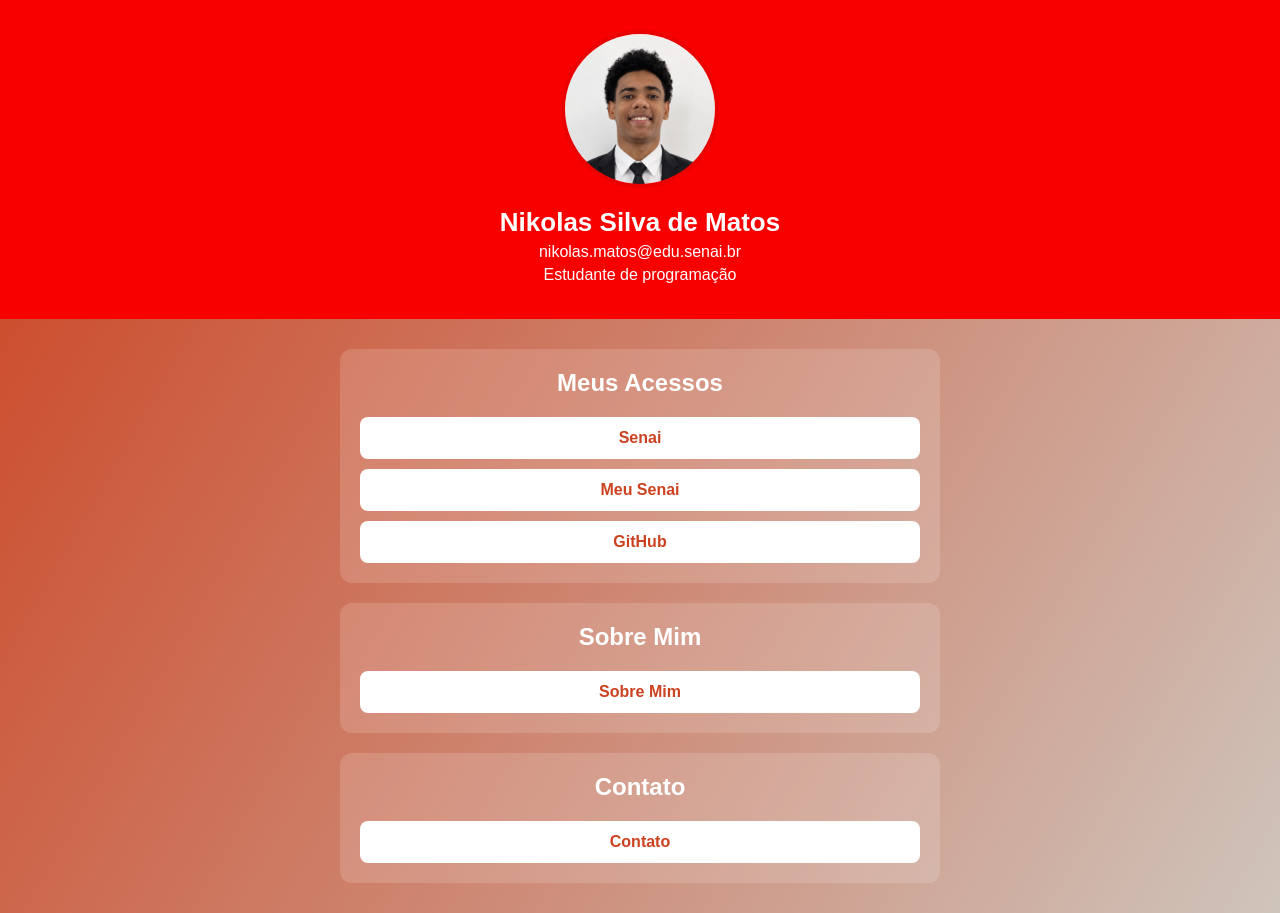
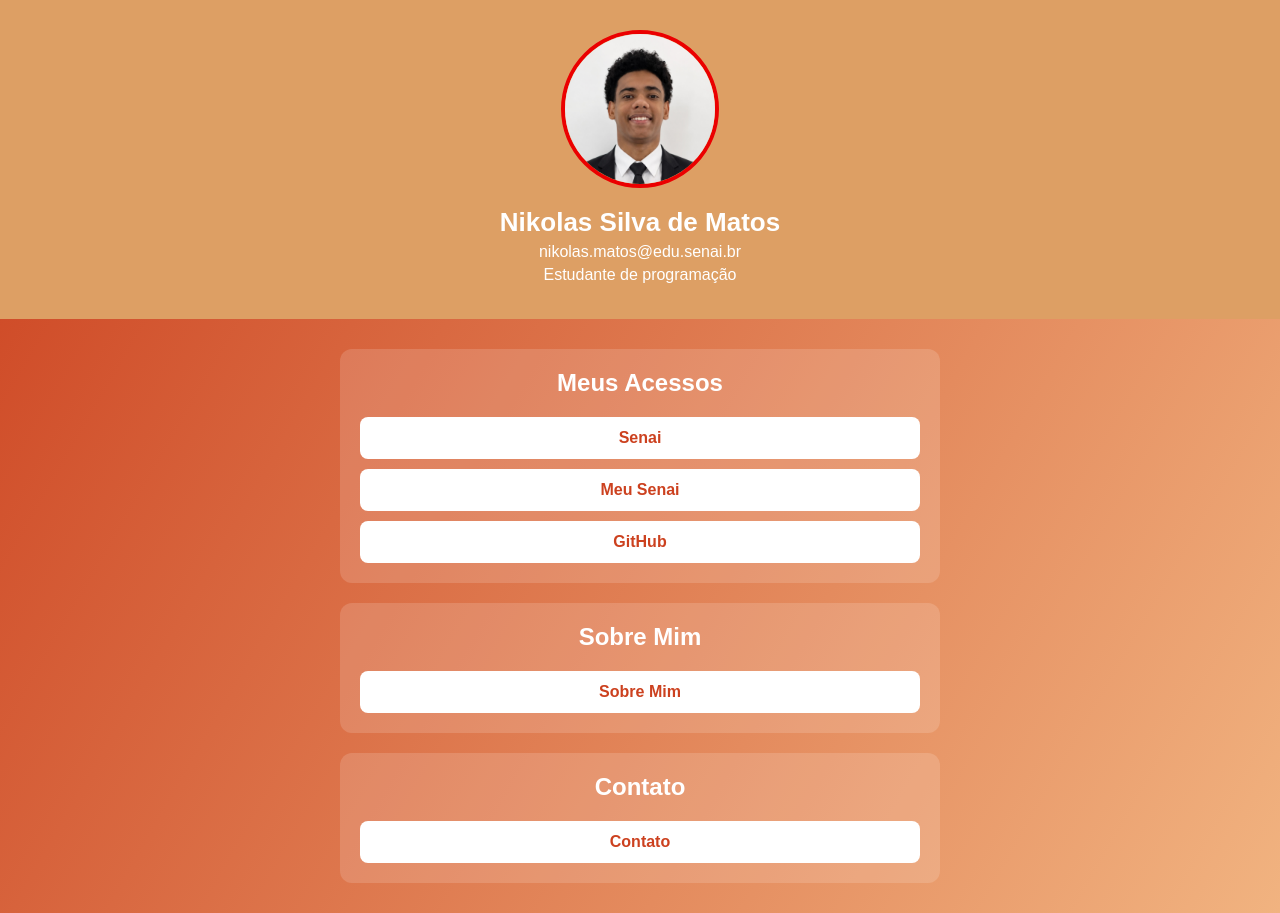
Before and after one commit to nikolasmatos-bit/aitividade.impossivel, a plain HTML site: page index.html in a window 1280 px wide. Shown: the top 913 px of the page. Drawn offline with Linux system fonts and the light colour scheme.

Commit message:
Atividade_do_site

```diff
--- a/css/stytle.css
+++ b/css/stytle.css
@@ -5,7 +5,7 @@
 body {
 margin: 0;
 font-family: Arial, Helvetica, sans-serif;
-background: linear-gradient(120deg, #cc411f, #cfc4bb);
+background: linear-gradient(120deg, #cc411f, #f1b380);
 color: #fff;
 
 display: flex;
@@ -18,7 +18,7 @@
 }
 
 header {
-background-color: #f80000;
+background-color: #dd9f64;
 width: 100%;
 padding: 30px;
 text-align: center;
--- a/index.html
+++ b/index.html
@@ -24,7 +24,7 @@
 
             <a href="https://www.sp.senai.br/" target="_blank">Senai</a>
             <a href="https://meusenai.senai.br/" target="_blank">Meu Senai</a>
-            <a href="https://github.com/" target="_blank">GitHub</a>
+            <a href="https://github.com/nikolasmatos-bit target="_blank>GitHub</a>
         </section>
 
         <section class="card bio">
```
